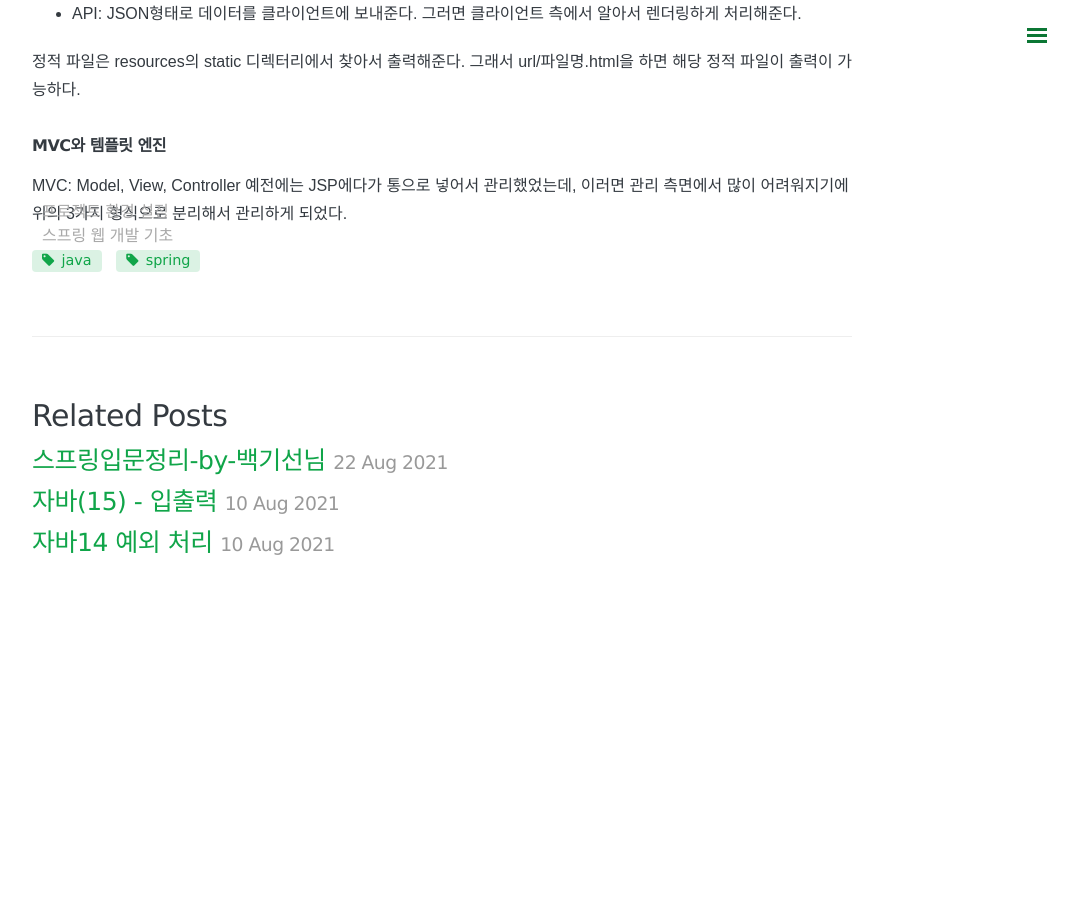
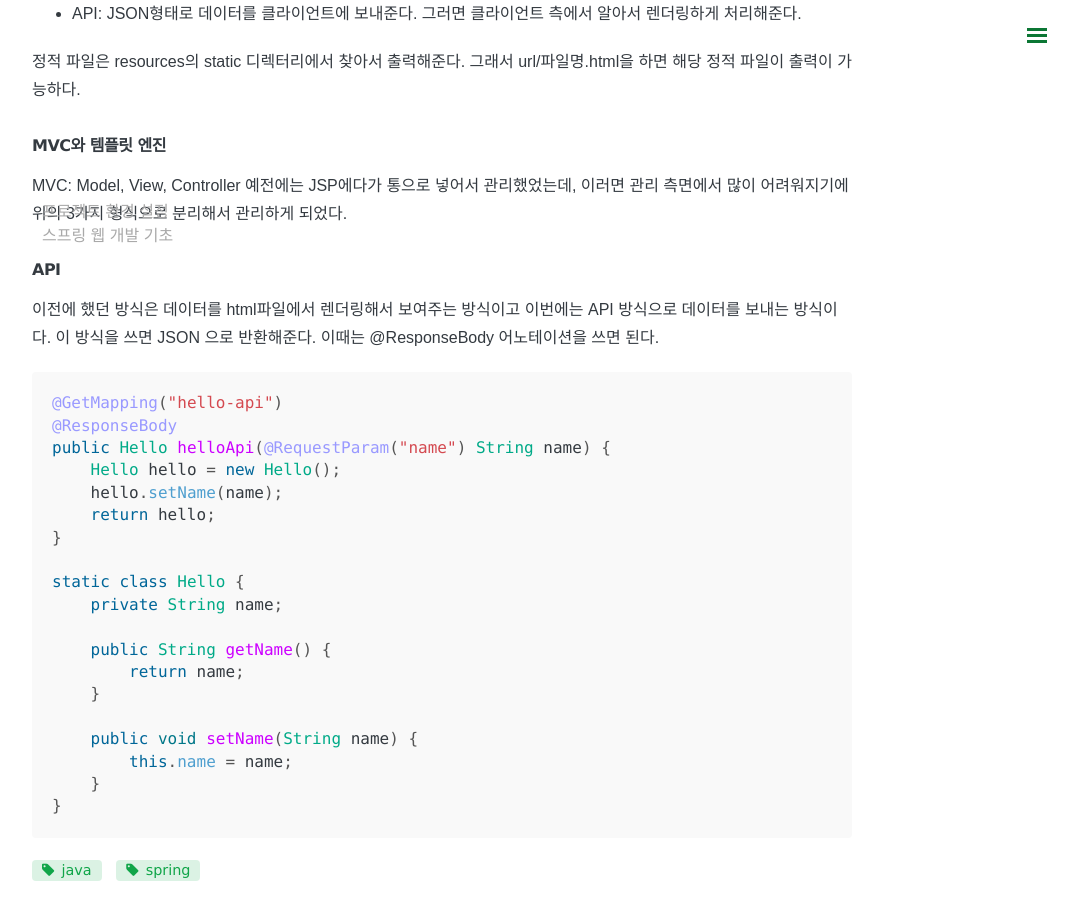
Before and after one commit to somefood/somefood.github.io, a Jekyll site: the page built from _posts/Spring/2021-08-23-스프링입문-by-김영한님.md, in a window 1280 px wide and 900 px high, scrolled down 704 px. Shown: the whole window, without its empty margins (198-1276 px from the left). Built offline with Jekyll 4.4.1, drawn with Linux system fonts in a browser that asks for light colours; nearby versions of some CDN libraries; comment, search, counter and statistics services are not loaded; before the commit the page ends 1323 px from its top, so only the background shows below that.

Commit message:
스프링 입문 API 정리

````diff
--- a/_posts/Spring/2021-08-23-스프링입문-by-김영한님.md
+++ b/_posts/Spring/2021-08-23-스프링입문-by-김영한님.md
@@ -26,3 +26,30 @@ comments: true
 
 MVC: Model, View, Controller
 예전에는 JSP에다가 통으로 넣어서 관리했었는데, 이러면 관리 측면에서 많이 어려워지기에 위의 3가지 형식으로 분리해서 관리하게 되었다.
+
+### API
+
+이전에 했던 방식은 데이터를 html파일에서 렌더링해서 보여주는 방식이고 이번에는 API 방식으로 데이터를 보내는 방식이다. 이 방식을 쓰면 JSON 으로 반환해준다.
+이때는 @ResponseBody 어노테이션을 쓰면 된다.
+
+```java
+@GetMapping("hello-api")
+@ResponseBody
+public Hello helloApi(@RequestParam("name") String name) {
+    Hello hello = new Hello();
+    hello.setName(name);
+    return hello;
+}
+
+static class Hello {
+    private String name;
+
+    public String getName() {
+        return name;
+    }
+
+    public void setName(String name) {
+        this.name = name;
+    }
+}
+```
````
